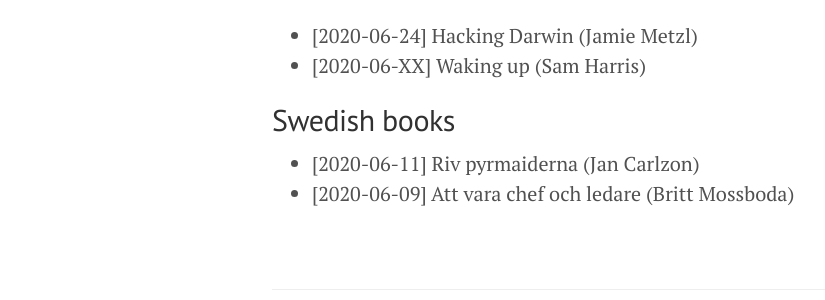
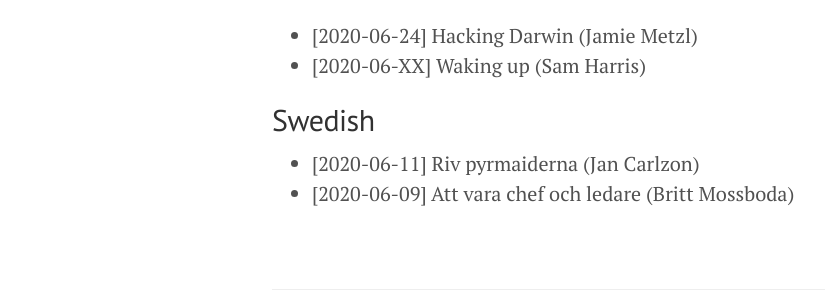
Before and after one commit to zytric/raj, a Jekyll site: the page built from _posts/2020-06-20-reading.md, in a window 1280 px wide. Shown: the part 211-511 px from the top of the page, without its empty margins (8-833 px from the left). Built offline with Jekyll 4.4.1, drawn with Linux system fonts in a browser that asks for light colours.

Commit message:
Update 2020-06-20-reading.md

```diff
--- a/_posts/2020-06-20-reading.md
+++ b/_posts/2020-06-20-reading.md
@@ -8,6 +8,6 @@ tags:
  * [2020-06-24] Hacking Darwin (Jamie Metzl)
  * [2020-06-XX] Waking up (Sam Harris)
 
-## Swedish books
+## Swedish
  * [2020-06-11] Riv pyrmaiderna (Jan Carlzon)
  * [2020-06-09] Att vara chef och ledare (Britt Mossboda)
```
